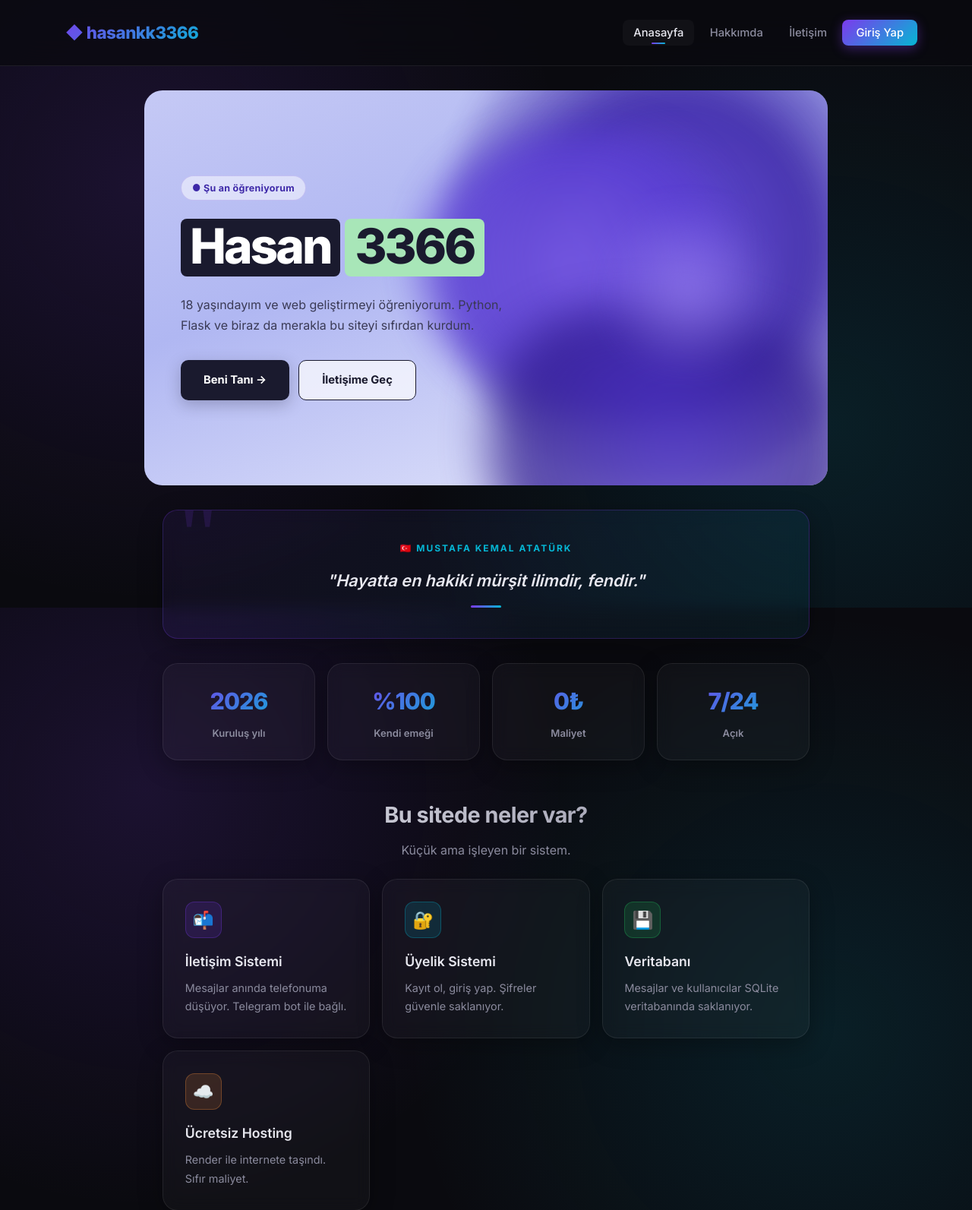
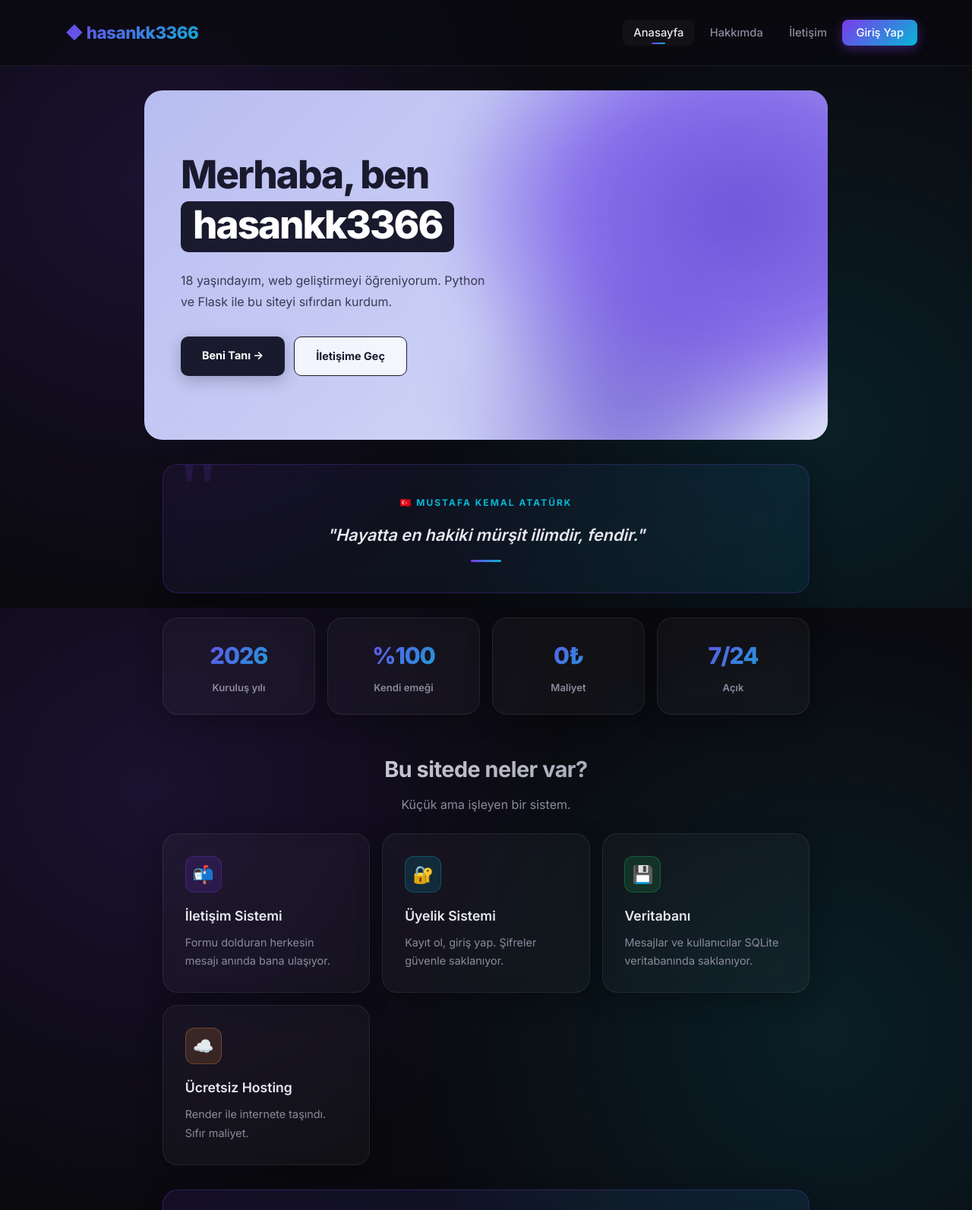
Before and after one commit to hasankk3366/hasankk3366, a Flask app: page / in a window 1280 px wide. Shown: the top 1593 px of the page at 76% size. Run offline with Flask 3, Linux system fonts and the light colour scheme.

Commit message:
hero sadelestirildi, telegram yazilari kaldirildi

```diff
--- a/templates/index.html
+++ b/templates/index.html
@@ -2,35 +2,30 @@
 {% block baslik %}Anasayfa — hasankk3366{% endblock %}
 {% block icerik %}
 
-<!-- HERO (açık renkli, referans tarzı) -->
+<!-- HERO -->
 <div style="margin: -1rem -1.5rem 0; padding: 0;">
-    <div style="background: linear-gradient(160deg, #c5c9f5 0%, #b0b7f2 40%, #e8eafc 100%); border-radius: 24px; padding: 5rem 3rem; position: relative; overflow: hidden; min-height: 520px; display: flex; align-items: center;">
+    <div style="background: linear-gradient(135deg, #b8bdf0 0%, #c8cdf5 50%, #dfe3fa 100%); border-radius: 24px; padding: 5rem 3rem; position: relative; overflow: hidden; min-height: 460px; display: flex; align-items: center;">
 
-        <!-- Mor blob şekilleri -->
-        <div style="position: absolute; top: -20%; right: -10%; width: 65%; height: 120%; background: radial-gradient(ellipse at 50% 50%, #5b3fd4 0%, #3d28a8 45%, transparent 80%); border-radius: 45% 55% 55% 45%; filter: blur(15px); opacity: 0.9;"></div>
-        <div style="position: absolute; top: 10%; right: 15%; width: 45%; height: 70%; background: radial-gradient(circle at 50% 50%, #7c5fe8 0%, #5b3fd4 60%, transparent 95%); border-radius: 55% 45% 40% 60%; filter: blur(25px); opacity: 0.85;"></div>
-        <div style="position: absolute; bottom: -25%; right: -5%; width: 55%; height: 70%; background: radial-gradient(circle at 50% 50%, #4a2fc4, #2e1a8a 70%, transparent 100%); border-radius: 40% 60% 50% 50%; filter: blur(30px); opacity: 0.75;"></div>
-        <div style="position: absolute; top: 30%; right: 8%; width: 25%; height: 40%; background: radial-gradient(circle, #9b85ee, transparent 75%); filter: blur(20px); opacity: 0.7;"></div>
+        <!-- Mor blob (sağ tarafta, hafif) -->
+        <div style="position: absolute; top: -30%; right: -15%; width: 70%; height: 130%; background: radial-gradient(ellipse at 60% 50%, #5b3fd4 0%, #7c5fe8 40%, transparent 75%); border-radius: 50%; filter: blur(30px); opacity: 0.85;"></div>
+        <div style="position: absolute; bottom: -40%; right: 5%; width: 50%; height: 90%; background: radial-gradient(circle at 50% 50%, #4a2fc4, transparent 75%); border-radius: 50%; filter: blur(40px); opacity: 0.6;"></div>
 
         <!-- İçerik -->
-        <div style="position: relative; z-index: 2; max-width: 520px;">
-            <div style="display: inline-block; padding: 5px 14px; border-radius: 100px; background: rgba(255,255,255,0.5); border: 1px solid rgba(91, 63, 212, 0.2); color: #3d28a8; font-size: 0.78rem; font-weight: 700; margin-bottom: 1.5rem; letter-spacing: 0.3px;">
-                ● Şu an öğreniyorum
-            </div>
-
-            <h1 style="font-size: 4rem; font-weight: 900; letter-spacing: -3px; line-height: 1; margin-bottom: 1.5rem; color: #1a1a2e; display: flex; flex-wrap: wrap; gap: 6px;">
-                <span style="display: inline-block; padding: 4px 12px 8px; color: #ffffff; background: #1a1a2e; border-radius: 8px;">Hasan</span><span style="display: inline-block; padding: 4px 14px 8px; color: #1a1a2e; background: #a8e6b8; border-radius: 8px;">3366</span>
+        <div style="position: relative; z-index: 2; max-width: 540px;">
+            <h1 style="font-size: 3.2rem; font-weight: 900; letter-spacing: -2px; line-height: 1.05; margin-bottom: 1.5rem; color: #1a1a2e;">
+                Merhaba, ben<br>
+                <span style="background: #1a1a2e; color: #fff; padding: 4px 16px 10px; border-radius: 10px; display: inline-block; margin-top: 8px;">hasankk3366</span>
             </h1>
 
-            <p style="font-size: 1rem; color: #3a3a55; line-height: 1.7; max-width: 440px; margin-bottom: 2rem;">
-                18 yaşındayım ve web geliştirmeyi öğreniyorum. Python, Flask ve biraz da merakla bu siteyi sıfırdan kurdum.
+            <p style="font-size: 1rem; color: #3a3a55; line-height: 1.7; max-width: 420px; margin-bottom: 2rem;">
+                18 yaşındayım, web geliştirmeyi öğreniyorum. Python ve Flask ile bu siteyi sıfırdan kurdum.
             </p>
 
             <div style="display: flex; gap: 0.75rem; flex-wrap: wrap;">
-                <a href="{{ url_for('hakkimda') }}" style="background: #1a1a2e; color: #fff; padding: 13px 30px; border-radius: 10px; text-decoration: none; font-weight: 700; font-size: 0.92rem; box-shadow: 0 6px 20px rgba(26, 26, 46, 0.25); display: inline-flex; align-items: center; gap: 8px;">
+                <a href="{{ url_for('hakkimda') }}" style="background: #1a1a2e; color: #fff; padding: 13px 28px; border-radius: 10px; text-decoration: none; font-weight: 700; font-size: 0.9rem; box-shadow: 0 6px 20px rgba(26, 26, 46, 0.25);">
                     Beni Tanı →
                 </a>
-                <a href="{{ url_for('iletisim') }}" style="background: rgba(255,255,255,0.7); color: #1a1a2e; padding: 13px 30px; border-radius: 10px; text-decoration: none; font-weight: 700; font-size: 0.92rem; border: 1.5px solid #1a1a2e;">
+                <a href="{{ url_for('iletisim') }}" style="background: rgba(255,255,255,0.8); color: #1a1a2e; padding: 13px 28px; border-radius: 10px; text-decoration: none; font-weight: 700; font-size: 0.9rem; border: 1.5px solid #1a1a2e;">
                     İletişime Geç
                 </a>
             </div>
@@ -53,7 +48,7 @@
     </div>
 </div>
 
-<!-- İSTATİSTİKLER (koyu tema) -->
+<!-- İSTATİSTİKLER -->
 <div style="display: grid; grid-template-columns: repeat(auto-fit, minmax(160px, 1fr)); gap: 1rem; margin-top: 2rem;">
 
     <div class="card" style="text-align: center; padding: 1.5rem;">
@@ -89,7 +84,7 @@
     <div class="card" style="padding: 1.8rem;">
         <div style="width: 48px; height: 48px; border-radius: 12px; background: rgba(124, 58, 237, 0.15); border: 1px solid rgba(124, 58, 237, 0.3); display: flex; align-items: center; justify-content: center; font-size: 1.4rem; margin-bottom: 1rem;">📬</div>
         <h3 style="margin: 0 0 0.5rem;">İletişim Sistemi</h3>
-        <p style="font-size: 0.9rem; margin: 0;">Mesajlar anında telefonuma düşüyor. Telegram bot ile bağlı.</p>
+        <p style="font-size: 0.9rem; margin: 0;">Formu dolduran herkesin mesajı anında bana ulaşıyor.</p>
     </div>
 
     <div class="card" style="padding: 1.8rem;">
```
